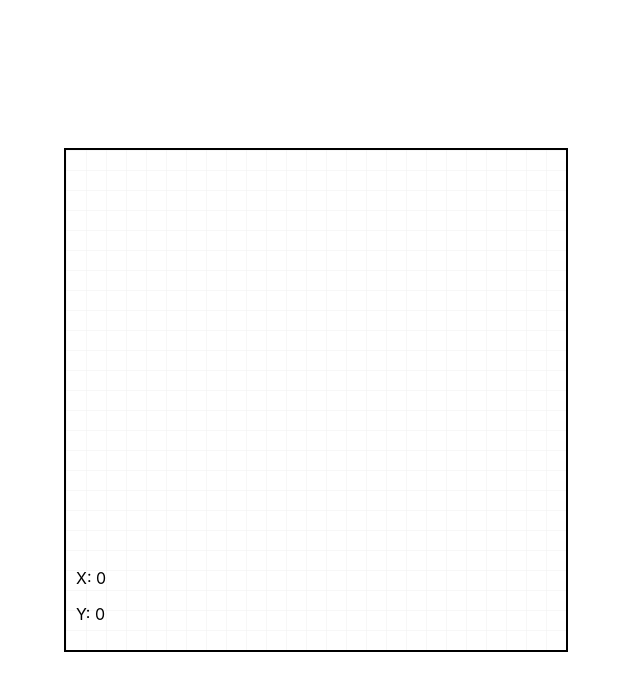
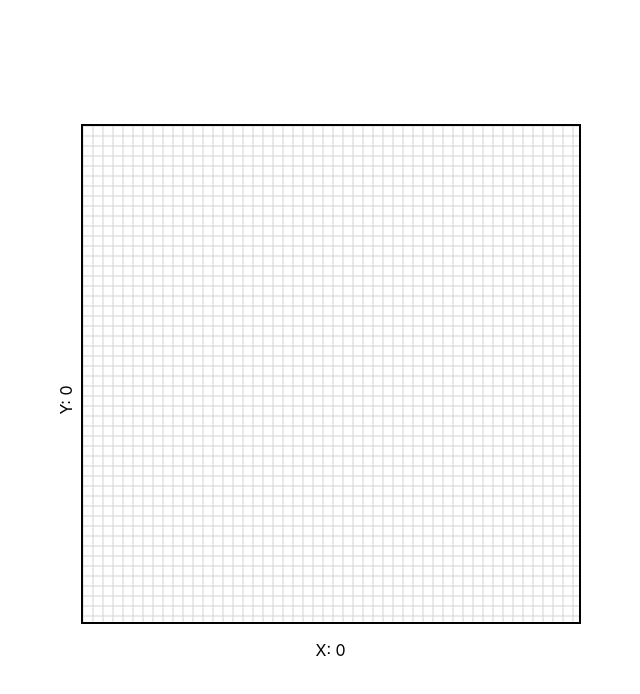
Before and after one commit to 5tepan/box, a React (Create React App) app: page / in a window 1280 px wide. Shown: the top 694 px of the page, without its empty margins (324-964 px from the left). Built offline with nearby package versions, Linux system fonts and the light colour scheme.

Commit message:
add CanvasGrid

```diff
--- a/src/App.js
+++ b/src/App.js
@@ -1,12 +1,26 @@
 import React from 'react'
 import Box from "./components/box/Box"
+import Coordinate from "./components/coordinate/Coordinate"
+import {CoordinateProvider} from "./components/coordinateContext/CoordinateContext"
+
 import styles from './App.module.css'
 
 const App = () => {
+
     return (
-        <div className={styles.app}>
-            <Box/>
-        </div>
+        <CoordinateProvider>
+            <div className={styles.app}>
+                <div className={styles.coordinateY}>
+                    <Coordinate label={'Y'}/>
+                </div>
+                <div className={styles.block}>
+                    <Box/>
+                    <div className={styles.coordinateX}>
+                        <Coordinate label={'X'}/>
+                    </div>
+                </div>
+            </div>
+        </CoordinateProvider>
     )
 }
 
--- a/src/App.module.css
+++ b/src/App.module.css
@@ -3,4 +3,21 @@
     justify-content: center;
     align-items: center;
     height: 100vh;
+    flex-direction: row;
+    user-select: none;
 }
+
+.block {
+    display: flex;
+    flex-direction: column;
+    align-items: center;
+}
+
+.coordinateX {
+    transform: scale(1);
+}
+
+.coordinateY {
+    rotate: -90deg;
+    transform: scale(1);
+}
--- a/src/components/box/Box.jsx
+++ b/src/components/box/Box.jsx
@@ -1,48 +1,13 @@
-import React, {useState} from 'react'
+import React from 'react'
+import CanvasGrid from "../canvasGrid/CanvasGrid"
+
 import styles from './Box.module.css'
-import Grid from "../grid/Grid"
-import Coordinate from "../coordinate/Coordinate"
 
 const Box = () => {
-    const [isDragging, setIsDragging] = useState(false)
-    const [startX, setStartX] = useState(0)
-    const [startY, setStartY] = useState(0)
-    const [offsetX, setOffsetX] = useState(0)
-    const [offsetY, setOffsetY] = useState(0)
-
-    const handleMouseDown = (e) => {
-        e.preventDefault()
-        setIsDragging(true)
-        setStartX(e.clientX)
-        setStartY(e.clientY)
-    }
-
-    const handleMouseUp = () => {
-        setIsDragging(false)
-    }
-
-    const handleMouseMove = (e) => {
-        if (!isDragging) return
-        const newOffsetX = offsetX + e.clientX - startX
-        const newOffsetY = offsetY + e.clientY - startY
-        setOffsetX(newOffsetX)
-        setOffsetY(newOffsetY)
-        setStartX(e.clientX)
-        setStartY(e.clientY)
-    }
 
     return (
-        <div
-            className={styles.square}
-            onMouseDown={handleMouseDown}
-            onMouseUp={handleMouseUp}
-            onMouseMove={handleMouseMove}
-        >
-            <Grid/>
-            <div className={styles.coordinate}>
-                <Coordinate label={'X'} value={offsetX}/>
-                <Coordinate label={'Y'} value={offsetY}/>
-            </div>
+        <div className={styles.square}>
+            <CanvasGrid/>
         </div>
     )
 }
--- a/src/components/box/Box.module.css
+++ b/src/components/box/Box.module.css
@@ -5,10 +5,13 @@
     background-color: white;
     position: relative;
     overflow: hidden;
+    cursor: grab;
+    box-sizing: border-box;
 }
 
-.coordinate {
-    position: absolute;
-    left: 10px;
-    bottom: 10px;
-}
+/*.grid {*/
+/*    position: absolute;*/
+/*    width: 100%;*/
+/*    height: 100%;*/
+/*    transform-origin: top left;*/
+/*}*/
--- /dev/null
+++ b/src/components/canvasGrid/CanvasGrid.jsx
@@ -0,0 +1,106 @@
+import React, { useRef, useEffect, useState } from 'react'
+import {useCoordinateContext} from "../coordinateContext/CoordinateContext"
+
+import styles from './CanvasGrid.module.css'
+
+const CanvasGrid = () => {
+    const canvasRef = useRef(null)
+    const [ctx, setCtx] = useState(null)
+    const [start, setStart] = useState(null)
+    const [offset, setOffset] = useState({ x: 0, y: 0 })
+
+    const { updateXCoordinate, updateYCoordinate } = useCoordinateContext()
+
+    useEffect(() => {
+        const canvas = canvasRef.current
+        const context = canvas.getContext('2d')
+        canvas.width = window.innerWidth
+        canvas.height = window.innerHeight
+        setCtx(context)
+    }, [])
+
+    useEffect(() => {
+        if (ctx) {
+            draw()
+        }
+    }, [ctx, offset])
+
+    const draw = () => {
+        const context = ctx
+        let step = 10
+        let left = Math.floor(offset.x / step) * step
+        let top = Math.floor(offset.y / step) * step
+        let right = left + window.innerWidth
+        let bottom = top + window.innerHeight
+
+        context.clearRect(0, 0, canvasRef.current.width, canvasRef.current.height)
+        context.beginPath()
+
+        for (let x = left; x < right; x += step) {
+            context.moveTo(x - offset.x, 0)
+            context.lineTo(x - offset.x, canvasRef.current.height)
+        }
+
+        for (let y = top; y < bottom; y += step) {
+            context.moveTo(0, y - offset.y)
+            context.lineTo(canvasRef.current.width, y - offset.y)
+        }
+
+        context.strokeStyle = "lightgrey"
+        context.stroke()
+    }
+
+    const getPosition = (e) => ({
+        x: e.clientX - canvasRef.current.offsetLeft,
+        y: e.clientY - canvasRef.current.offsetTop
+    })
+
+    const mouseDown = (e) => {
+        setStart(getPosition(e))
+    }
+
+    const mouseUp = () => {
+        setStart(null)
+    }
+
+    const mouseLeave = () => {
+        if (start) {
+            setStart(null)
+        }
+    }
+
+    const mouseMove = (e) => {
+        if (start) {
+            const position = getPosition(e)
+
+            const offsetX = position.x - start.x
+            const offsetY = position.y - start.y
+
+            updateXCoordinate(position.x - offset.x)
+            updateYCoordinate(position.y - offset.y)
+
+            setOffset(prevOffset => ({
+                x: prevOffset.x + offsetX,
+                y: prevOffset.y + offsetY
+            }))
+
+            draw()
+        }
+    }
+
+    return (
+        <div className={styles.container}>
+            <canvas
+                ref={canvasRef}
+                onMouseDown={mouseDown}
+                onMouseUp={mouseUp}
+                onMouseMove={mouseMove}
+                onMouseLeave={mouseLeave}
+                width={10000}
+                height={10000}
+            />
+        </div>
+    )
+}
+
+export default CanvasGrid
--- /dev/null
+++ b/src/components/canvasGrid/CanvasGrid.module.css
@@ -0,0 +1,5 @@
+ .container {
+     width: 500px;
+     height: 500px;
+     overflow: hidden;
+ }
--- a/src/components/coordinate/Coordinate.jsx
+++ b/src/components/coordinate/Coordinate.jsx
@@ -1,7 +1,10 @@
 import React from 'react'
-import styles from './Coordinate.module.css'
+import {useCoordinateContext} from "../coordinateContext/CoordinateContext"
 
-const Coordinate = ({label, value}) => {
+const Coordinate = ({label}) => {
+    const { xCoordinate, yCoordinate } = useCoordinateContext()
+    const value = label === 'X' ? xCoordinate : yCoordinate
+
     return (
         <p>
             {label}: {value}
--- /dev/null
+++ b/src/components/coordinateContext/CoordinateContext.jsx
@@ -0,0 +1,26 @@
+import { createContext, useContext, useState } from 'react'
+
+const CoordinateContext = createContext()
+
+export const useCoordinateContext = () => {
+    return useContext(CoordinateContext)
+}
+
+export const CoordinateProvider = ({ children }) => {
+    const [xCoordinate, setXCoordinate] = useState(0)
+    const [yCoordinate, setYCoordinate] = useState(0)
+
+    const updateXCoordinate = (x) => {
+        setXCoordinate(x)
+    }
+
+    const updateYCoordinate = (y) => {
+        setYCoordinate(y)
+    }
+
+    return (
+        <CoordinateContext.Provider value={{xCoordinate, yCoordinate, updateXCoordinate, updateYCoordinate}}>
+            {children}
+        </CoordinateContext.Provider>
+    )
+}
--- a/src/components/grid/Grid.jsx
+++ b/src/components/grid/Grid.jsx
@@ -1,33 +1,31 @@
 import React from 'react'
 import styles from './Grid.module.css'
 
-const Grid = () => {
-    const gridSize = 20
-    const rows = []
-    const cols = []
+const Grid = ({scale, offsetX, offsetY}) => {
+    const cellSize = 20 * scale
+    const numCells = Math.ceil(500 / (cellSize * scale))
+    const gridCells = []
 
-    for (let i = 0; i < 500 / gridSize; i++) {
-        rows.push(
-            <div
-                key={`row-${i}`}
-                className={styles.gridRow}
-                style={{ top: i * gridSize }}
-            />
-        )
-        cols.push(
-            <div
-                key={`col-${i}`}
-                className={styles.gridCol}
-                style={{ left: i * gridSize }}
-            />
-        )
+    for (let i = 0; i < numCells; i++) {
+        for (let j = 0; j < numCells; j++) {
+            gridCells.push(
+                <div
+                    key={`cell-${i}-${j}`}
+                    className={styles.gridCell}
+                    style={{
+                        width: `${cellSize}px`,
+                        height: `${cellSize}px`,
+                        transform: `translate(${j * cellSize}px, ${i * cellSize}px) translate(${offsetX}px, ${offsetY}px) scale(${scale})`
+                    }}
+                />
+            )
+        }
     }
 
     return (
-        <>
-            {rows}
-            {cols}
-        </>
+        <div>
+            {gridCells}
+        </div>
     )
 }
 
--- a/src/components/grid/Grid.module.css
+++ b/src/components/grid/Grid.module.css
@@ -1,16 +1,9 @@
-.gridRow,
-.gridCol {
+.gridCell {
     position: absolute;
-    background-color: #f0f0f0;
-    opacity: 0.5;
+    width: 100%;
+    height: 100%;
+    border: 1px solid #ccc;
+    box-sizing: border-box;
+    transform: scaleY(-1);
+    pointer-events: none;
 }
-
-.gridRow {
-    width: 100%;
-    height: 1px;
-}
-
-.gridCol {
-    width: 1px;
-    height: 100%;
-}
```
Also changed, not shown: src/components/coordinate/Coordinate.module.css (deleted).
